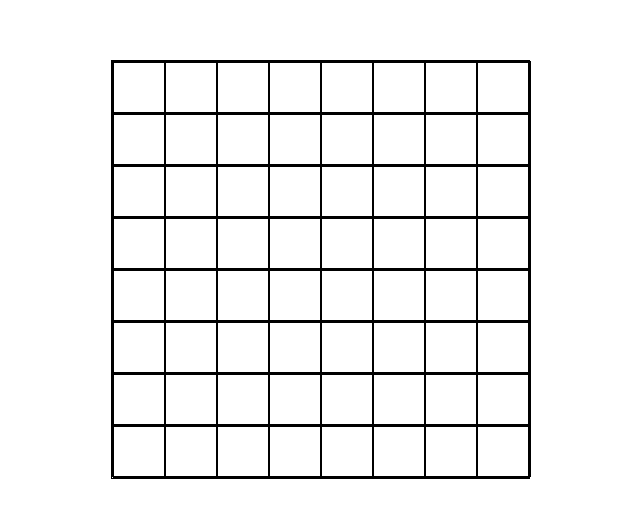
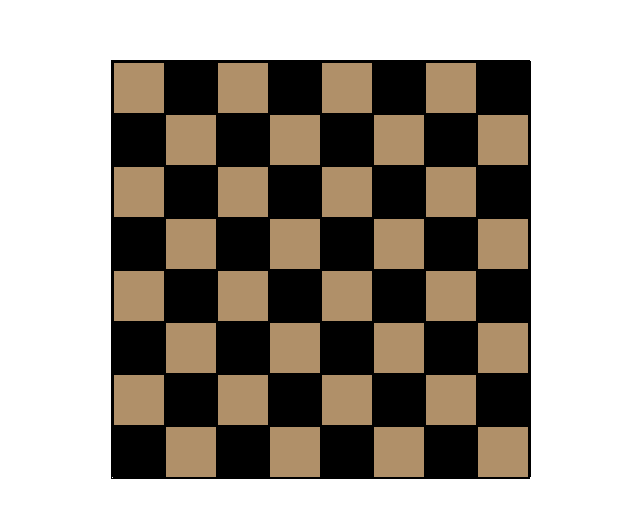
Before and after one commit to Rudiethenomad/D5-Build, a plain HTML site: page index.html in a window 1280 px wide. Shown: the part 260-778 px from the top of the page, without its empty margins (209-849 px from the left). Drawn offline with Linux system fonts and the light colour scheme.

Commit message:
color
set background color and set black spans with nth-child

```diff
--- a/styles.css
+++ b/styles.css
@@ -36,4 +36,11 @@ body{
     height: 50px;
     width:50px;
     border: 1px solid black;
+    background-color: rgb(176,144,105);
   }
+  .row:nth-child(2n+1) div:nth-child(2n)  {
+    background-color: black;
+  }
+  .row:nth-child(2n) div:nth-child(2n+1){
+    background-color: black;
+  }
```
